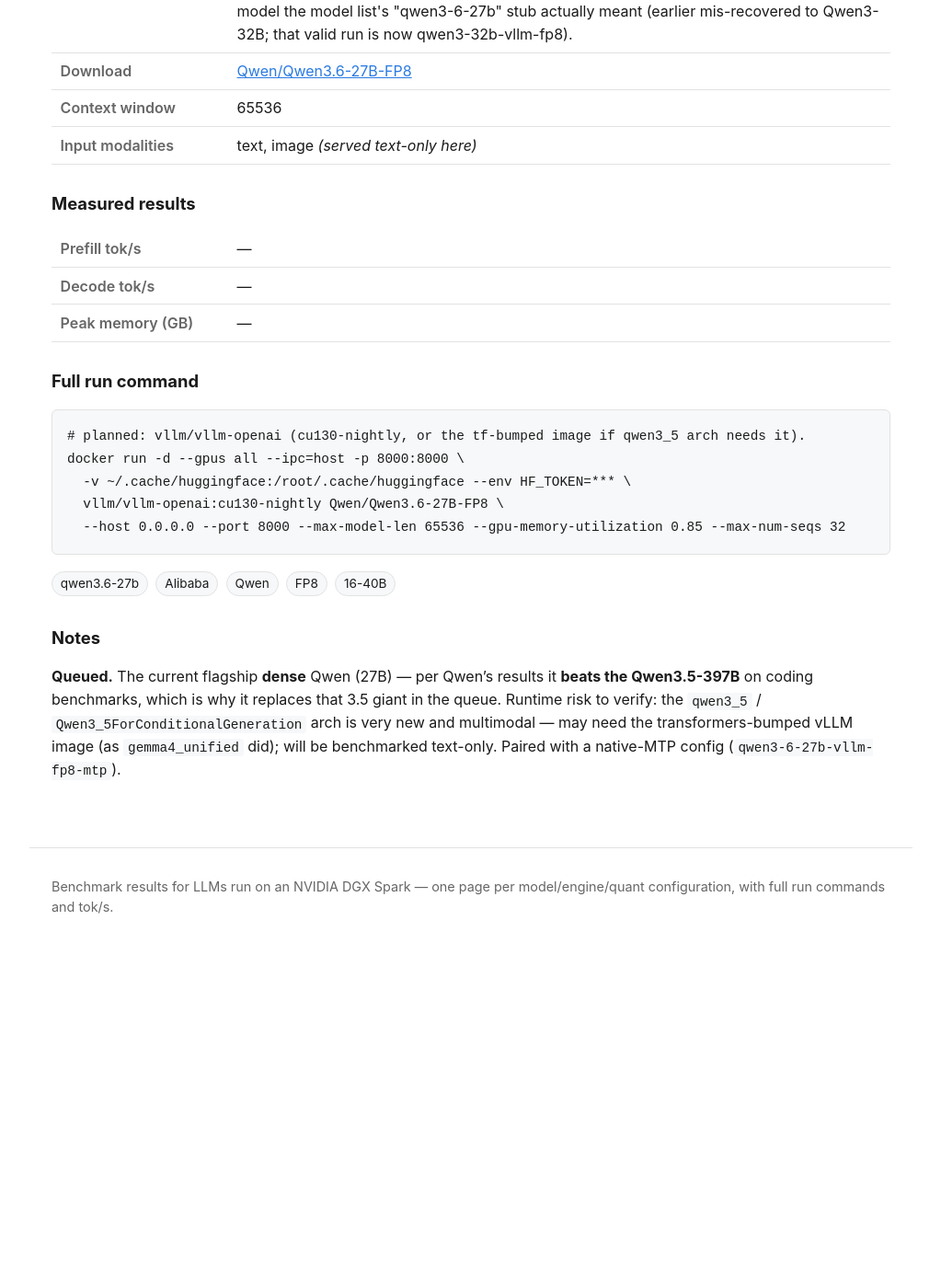
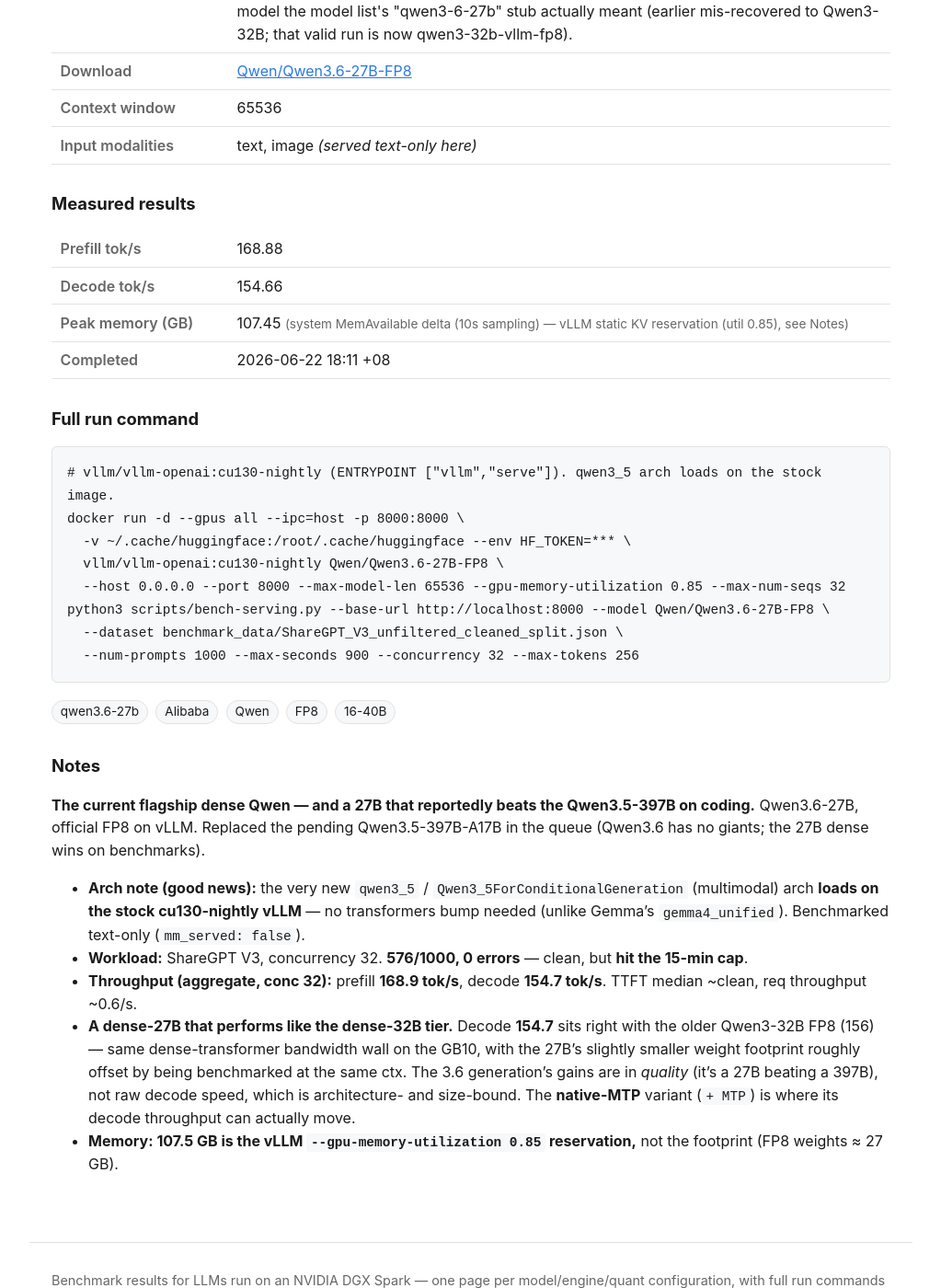
Before and after one commit to yjsoon/autobench, a Jekyll site: the page built from _configs/qwen3-6-27b-vllm-fp8.md, in a window 1280 px wide and 1400 px high, scrolled down 557 px. Shown: the whole window at 92% size, without its empty margins (128-1151 px from the left). Built offline with Jekyll 4.4.1, drawn with Linux system fonts in a browser that asks for light colours; before the commit the page ends 1617 px from its top, so only the background shows below that; some of the changed text lies outside the part shown.

Commit message:
Bench: Qwen3.6-27B vLLM FP8 (169/155, 0 errors, cap) — qwen3_5 arch runs on stock vLLM
Flagship dense Qwen (a 27B that beats the 3.5-397B on coding). qwen3_5 multimodal
arch loads on stock cu130-nightly (no tf bump, unlike gemma4_unified). Decode
155, the dense-32B tier; 3.6's gains are quality not raw speed. Replaced the
blocked Qwen3.5-397B in the queue.

Co-Authored-By: Claude Opus 4.8 (1M context) <noreply@anthropic.com>
Claude-Session: https://claude.ai/code/session_01JczsieM71svofn8CxRyY2s

```diff
--- a/_configs/qwen3-6-27b-vllm-fp8.md
+++ b/_configs/qwen3-6-27b-vllm-fp8.md
@@ -13,23 +13,38 @@ context: 65536
 modalities: [text, image]
 mm_served: false
 tags: [qwen3.6-27b, Alibaba, Qwen, FP8, 16-40B]
-status: pending
-prefill_toks:
-decode_toks:
-mem_gb:
-mem_source:
-measured_on:
-completed_at:
+status: done
+prefill_toks: 168.88
+decode_toks: 154.66
+mem_gb: 107.45
+mem_source: system MemAvailable delta (10s sampling) — vLLM static KV reservation (util 0.85), see Notes
+measured_on: 2026-06-22
+completed_at: 2026-06-22 18:11 +08
 run_command: |
-  # planned: vllm/vllm-openai (cu130-nightly, or the tf-bumped image if qwen3_5 arch needs it).
+  # vllm/vllm-openai:cu130-nightly (ENTRYPOINT ["vllm","serve"]). qwen3_5 arch loads on the stock image.
   docker run -d --gpus all --ipc=host -p 8000:8000 \
     -v ~/.cache/huggingface:/root/.cache/huggingface --env HF_TOKEN=*** \
     vllm/vllm-openai:cu130-nightly Qwen/Qwen3.6-27B-FP8 \
     --host 0.0.0.0 --port 8000 --max-model-len 65536 --gpu-memory-utilization 0.85 --max-num-seqs 32
+  python3 scripts/bench-serving.py --base-url http://localhost:8000 --model Qwen/Qwen3.6-27B-FP8 \
+    --dataset benchmark_data/ShareGPT_V3_unfiltered_cleaned_split.json \
+    --num-prompts 1000 --max-seconds 900 --concurrency 32 --max-tokens 256
 ---
 
-**Queued.** The current flagship **dense** Qwen (27B) — per Qwen's results it **beats the Qwen3.5-397B**
-on coding benchmarks, which is why it replaces that 3.5 giant in the queue. Runtime risk to verify: the
-`qwen3_5` / `Qwen3_5ForConditionalGeneration` arch is very new and multimodal — may need the
-transformers-bumped vLLM image (as `gemma4_unified` did); will be benchmarked text-only. Paired with a
-native-MTP config (`qwen3-6-27b-vllm-fp8-mtp`).
+**The current flagship dense Qwen — and a 27B that reportedly beats the Qwen3.5-397B on coding.**
+Qwen3.6-27B, official FP8 on vLLM. Replaced the pending Qwen3.5-397B-A17B in the queue (Qwen3.6 has no
+giants; the 27B dense wins on benchmarks).
+
+- **Arch note (good news):** the very new `qwen3_5` / `Qwen3_5ForConditionalGeneration` (multimodal)
+  arch **loads on the stock cu130-nightly vLLM** — no transformers bump needed (unlike Gemma's
+  `gemma4_unified`). Benchmarked text-only (`mm_served: false`).
+- **Workload:** ShareGPT V3, concurrency 32. **576/1000, 0 errors** — clean, but **hit the 15-min cap**.
+- **Throughput (aggregate, conc 32):** prefill **168.9 tok/s**, decode **154.7 tok/s**. TTFT median
+  ~clean, req throughput ~0.6/s.
+- **A dense-27B that performs like the dense-32B tier.** Decode **154.7** sits right with the older
+  Qwen3-32B FP8 (156) — same dense-transformer bandwidth wall on the GB10, with the 27B's slightly
+  smaller weight footprint roughly offset by being benchmarked at the same ctx. The 3.6 generation's
+  gains are in *quality* (it's a 27B beating a 397B), not raw decode speed, which is architecture- and
+  size-bound. The **native-MTP** variant (`+ MTP`) is where its decode throughput can actually move.
+- **Memory: 107.5 GB is the vLLM `--gpu-memory-utilization 0.85` reservation,** not the footprint (FP8
+  weights ≈ 27 GB).
```
